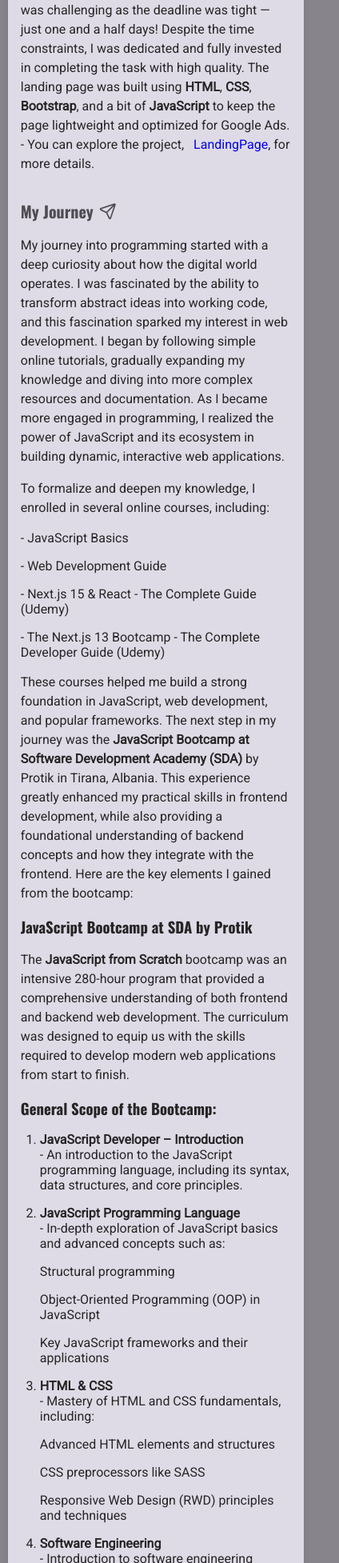
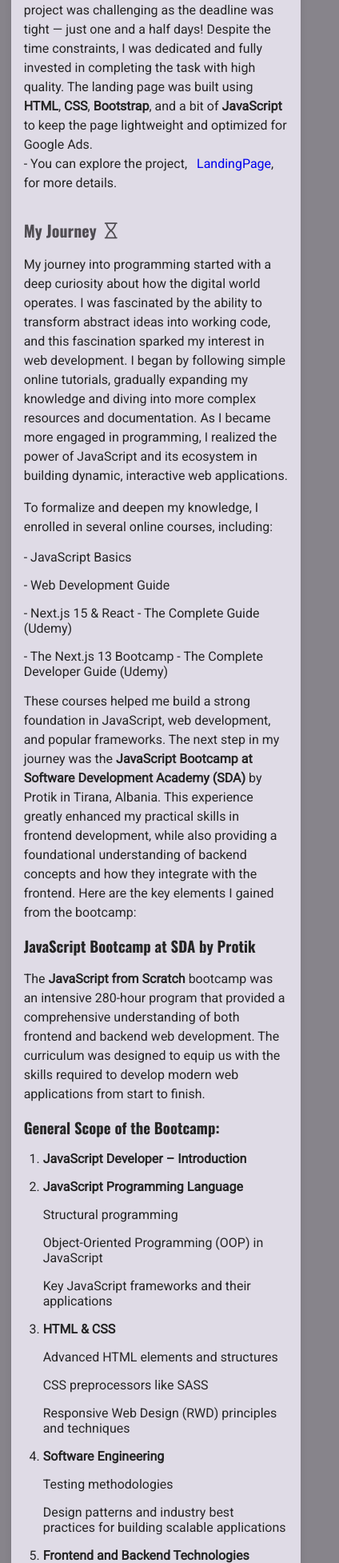
Before and after one commit to Amarildo05/Personal-Portfolio-Website, a React (Vite) app: page /about in a window 390 px wide. Shown: the part 1435-3389 px from the top of the page at 80% size, 424 px wide, since content can reach past the window. Built offline with nearby package versions, Linux system fonts and the light colour scheme.

Commit message:
layout changes

```diff
--- a/src/componenets/about/AboutMe.css
+++ b/src/componenets/about/AboutMe.css
@@ -63,7 +63,7 @@
 @media (max-width: 768px) {
   .about {
     padding: var(--size-4);
-    width: 95%;
+    width: 93%;
   }
 
   .about-header {
--- a/src/componenets/about/Contact.jsx
+++ b/src/componenets/about/Contact.jsx
@@ -69,6 +69,13 @@ export default function Contact() {
             href="https://www.linkedin.com/in/amarildo-kola/"
             target="_blank"
             rel="noopener noreferrer"
+            style={{
+              wordBreak: "break-word",
+              overflowWrap: "anywhere",
+              hyphens: "auto",
+              maxWidth: "100%",
+              display: "inline-block",
+            }}
           >
             https://www.linkedin.com/in/amarildo-kola/
           </a>
--- a/src/componenets/about/Journey.jsx
+++ b/src/componenets/about/Journey.jsx
@@ -5,7 +5,7 @@ export default function Journey() {
     <div>
       <h2>
         My Journey
-        <i className="pi pi-send" style={{ marginLeft: "0.5rem" }}></i>
+        <i className="pi pi-hourglass" style={{ marginLeft: "0.5rem" }}></i>
       </h2>
       <p>
         My journey into programming started with a deep curiosity about how the
@@ -52,13 +52,10 @@ export default function Journey() {
       <h3>General Scope of the Bootcamp:</h3>
       <ol>
         <li>
-          <strong>JavaScript Developer – Introduction</strong> <br />- An
-          introduction to the JavaScript programming language, including its
-          syntax, data structures, and core principles.
+          <strong>JavaScript Developer – Introduction</strong>
         </li>
         <li>
-          <strong>JavaScript Programming Language</strong> <br />- In-depth
-          exploration of JavaScript basics and advanced concepts such as:
+          <strong>JavaScript Programming Language</strong>
           <ul>
             <li>Structural programming</li>
             <li>Object-Oriented Programming (OOP) in JavaScript</li>
@@ -66,8 +63,7 @@ export default function Journey() {
           </ul>
         </li>
         <li>
-          <strong>HTML & CSS</strong> <br />- Mastery of HTML and CSS
-          fundamentals, including:
+          <strong>HTML & CSS</strong>
           <ul>
             <li>Advanced HTML elements and structures</li>
             <li>CSS preprocessors like SASS</li>
@@ -75,8 +71,7 @@ export default function Journey() {
           </ul>
         </li>
         <li>
-          <strong>Software Engineering</strong> <br />- Introduction to software
-          engineering practices including:
+          <strong>Software Engineering</strong>
           <ul>
             <li>Testing methodologies</li>
             <li>
@@ -86,8 +81,7 @@ export default function Journey() {
           </ul>
         </li>
         <li>
-          <strong>Frontend and Backend Technologies</strong> <br />- A deep dive
-          into frontend and backend technologies, covering:
+          <strong>Frontend and Backend Technologies</strong>
           <ul>
             <li>Key differences between frontend and backend development</li>
             <li>
--- a/src/componenets/common/navbar/Navbar.css
+++ b/src/componenets/common/navbar/Navbar.css
@@ -9,7 +9,7 @@
 }
 
 .header .nav-logo {
-  width: 170px;
+  width: 150px;
 }
 
 .header ul {
@@ -53,7 +53,7 @@
   }
 
   .header .nav-logo {
-    width: 140px;
+    width: 120px;
   }
 
   .header ul {
--- a/src/componenets/homePage/hero/Hero.css
+++ b/src/componenets/homePage/hero/Hero.css
@@ -34,7 +34,7 @@
   font-size: var(--size-6);
   color: var(--color-grey-200);
   width: 90%;
-  max-width: 60rem;
+  max-width: 56rem;
   margin: auto;
   padding-bottom: var(--size-4);
 }
--- a/src/componenets/singleProject/ProjectDetails.css
+++ b/src/componenets/singleProject/ProjectDetails.css
@@ -1,5 +1,5 @@
 .project-content {
-  width: 95%;
+  width: 93%;
   max-width: 60rem;
   margin: var(--size-8) auto;
   font-size: var(--size-4);
```
